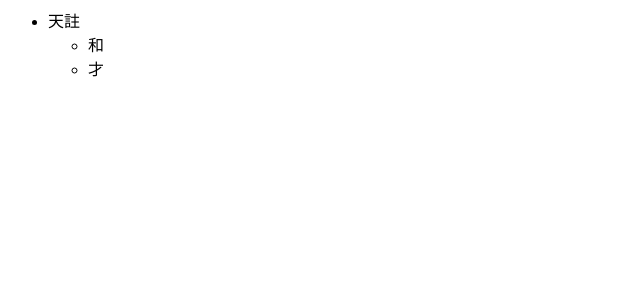
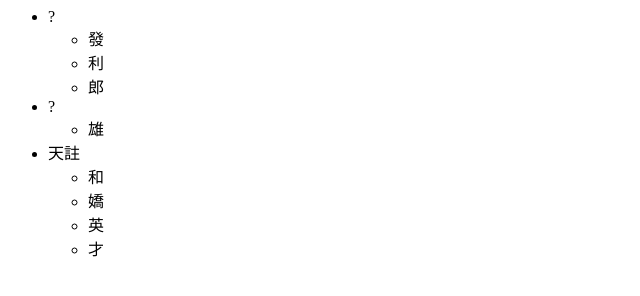
Before and after one commit to will-gun/liuqiu288tsai, a plain HTML site: page index.html in a window 1280 px wide. Shown: the whole page, without its empty margins (0-640 px from the left). Drawn offline with Linux system fonts and the light colour scheme.

Commit message:
Update index.html

```diff
--- a/index.html
+++ b/index.html
@@ -1,15 +1,33 @@
 <html>
 <body>
 <ul>
+  <li>?
+    <ul>
+      <li>發
+      </li>
+      <li>利
+      </li>
+      <li>郎
+      </li>
+    </ul>
+  </li>
+  <li>?
+    <ul>
+      <li>雄
+      </li>
+    </ul>
+  </li>
   <li>天註
     <ul>
       <li>和
       </li>
+      <li>嬌
+      </li>
+      <li>英
+      </li>
       <li>才
       </li>
-
     </ul>
-
   </li>
 </ul>
 </body>
```
